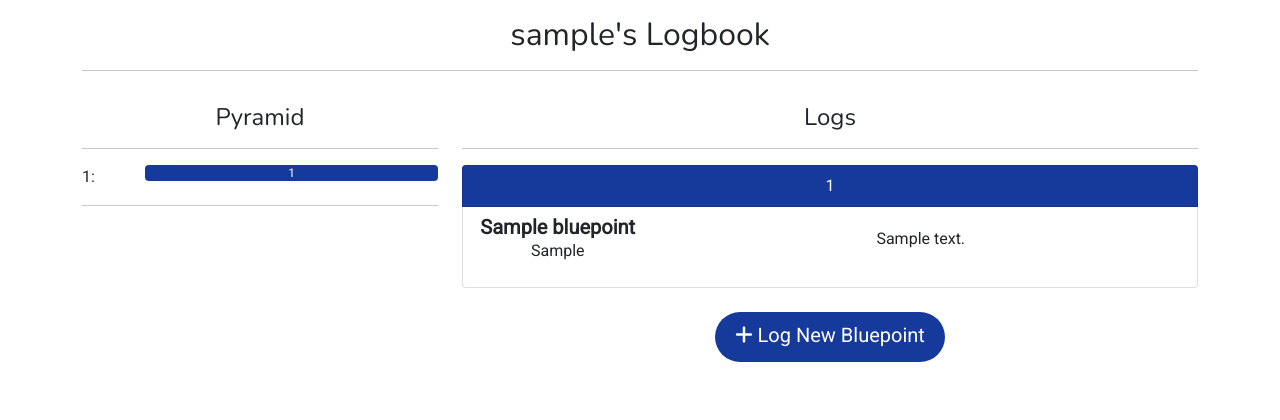
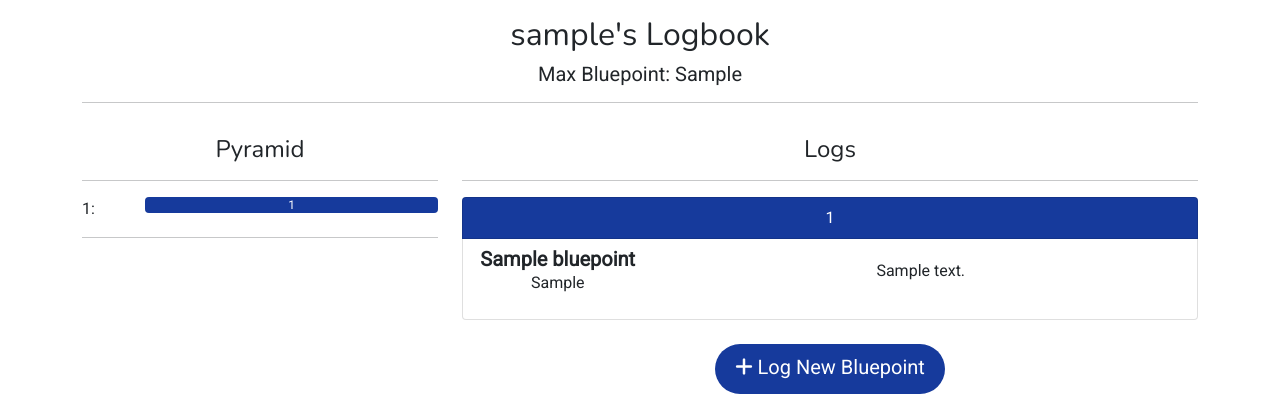
Before and after one commit to RobKnowles248/bluepoint, a Django app: a page that uses logbooks/templates/logbooks/logbook.html in a window 1280 px wide. Shown: the part 60-480 px from the top of the page. Run offline with Django 3.2, Linux system fonts and the light colour scheme; tables that the repository leaves empty hold one stand-in row (values such as "Sample post"); some libraries are stand-ins or nearby versions.

Commit message:
Add max bluepoint functionality to logbook

```diff
--- a/logbooks/templates/logbooks/logbook.html
+++ b/logbooks/templates/logbooks/logbook.html
@@ -3,9 +3,12 @@
 
 {% block page_header %}
     <div class="container mt-3">
-        <div class="row">
+        <div class="row text-center">
             <div class="col-12">
-                <h2 class="heading-font text-center">{% if my_logbook %}My Logbook{% else %}{{ logbook }}'s Logbook{% endif %}</h2>
+                <h2 class="heading-font">{% if my_logbook %}My Logbook{% else %}{{ logbook }}'s Logbook{% endif %}</h2>
+                {% if logbook.max_bluepoint %}
+                    <h5>Max Bluepoint: {{ logbook.max_bluepoint }}</h4>
+                {% endif %}
                 <hr>
             </div>
         </div>
--- a/logbooks/utils.py
+++ b/logbooks/utils.py
@@ -73,3 +73,15 @@ def get_sort_grade(grade):
     grades_list = get_grades_list()
     sort_grade = grades_list.index(str(grade)) + 1
     return sort_grade
+
+
+def update_max_bluepoint(logbook, bluepoints):
+    """
+    Compute and update the max bluepoint for a logbook
+    """
+    if len(bluepoints) > 0:
+        max_bluepoint_object = bluepoints.order_by('sort_grade').reverse()[0]
+        max_bluepoint = max_bluepoint_object.grade
+        logbook.max_bluepoint = max_bluepoint
+        logbook.save()
+    return
--- a/logbooks/views.py
+++ b/logbooks/views.py
@@ -5,7 +5,7 @@ from django.contrib.auth.decorators import login_required
 
 from .models import Logbook, Bluepoint
 from .forms import BluepointForm
-from .utils import get_sort_grade, get_logbook_data
+from .utils import get_sort_grade, get_logbook_data, update_max_bluepoint
 
 
 def logbook(request, username):
@@ -49,7 +49,8 @@ def add_bluepoint(request):
         form = BluepointForm(form_data)
         if form.is_valid():
             form.save()
-
+            bluepoints = Bluepoint.objects.all().filter(user=logbook)
+            update_max_bluepoint(logbook, bluepoints)
             messages.success(request, 'Bluepoint successfully added to your logbook')
             return redirect(reverse('logbook', args=[request.user]))
         else:
@@ -87,6 +88,8 @@ def edit_bluepoint(request, bluepoint_id):
                 form_data, request.FILES, instance=bluepoint)
             if form.is_valid():
                 form.save()
+                bluepoints = Bluepoint.objects.all().filter(user=user_logbook)
+                update_max_bluepoint(user_logbook, bluepoints)
                 messages.success(
                     request, 'Successfully updated bluepoint!')
                 return redirect(reverse('logbook', args=[request.user]))
```
